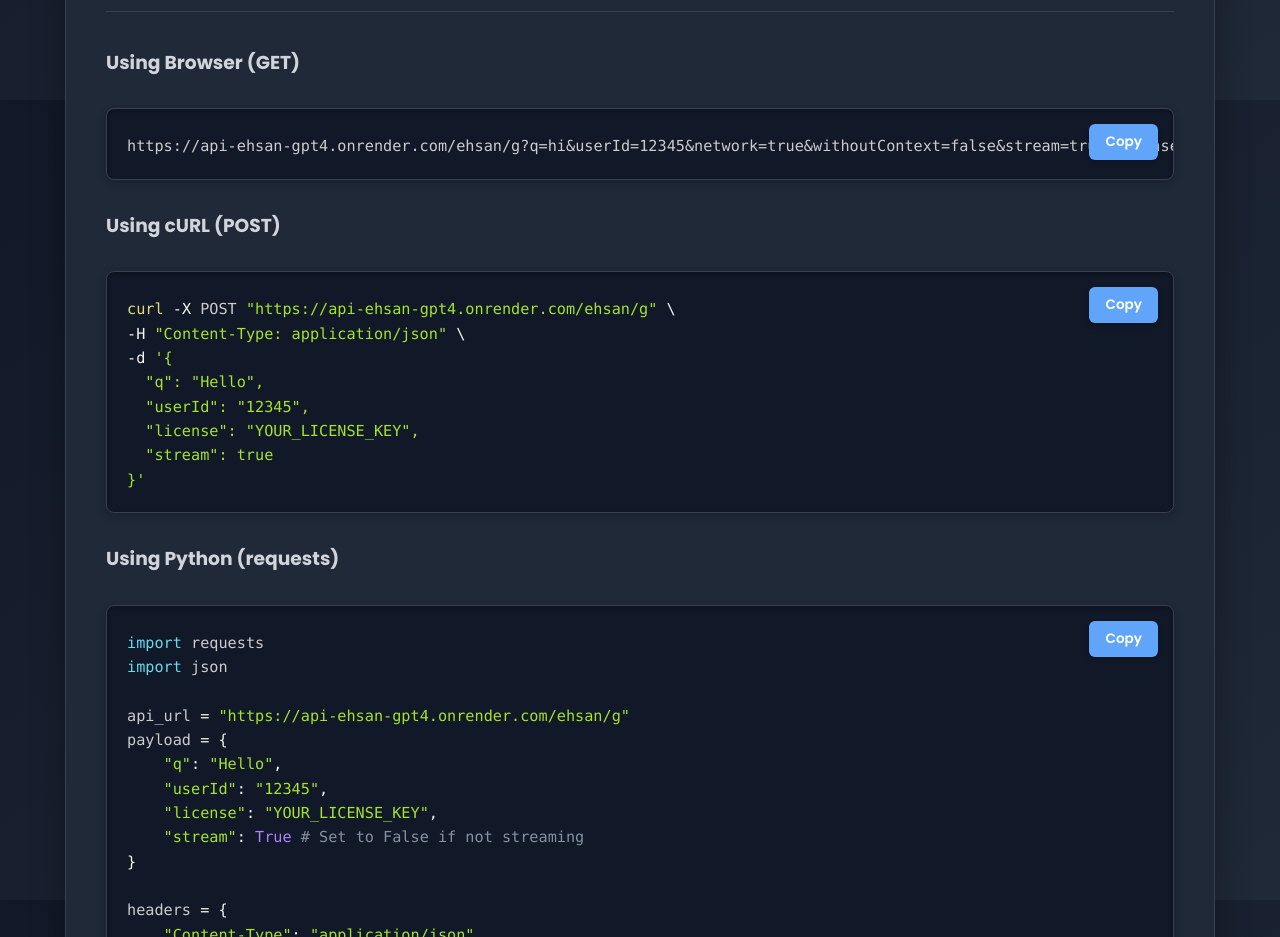
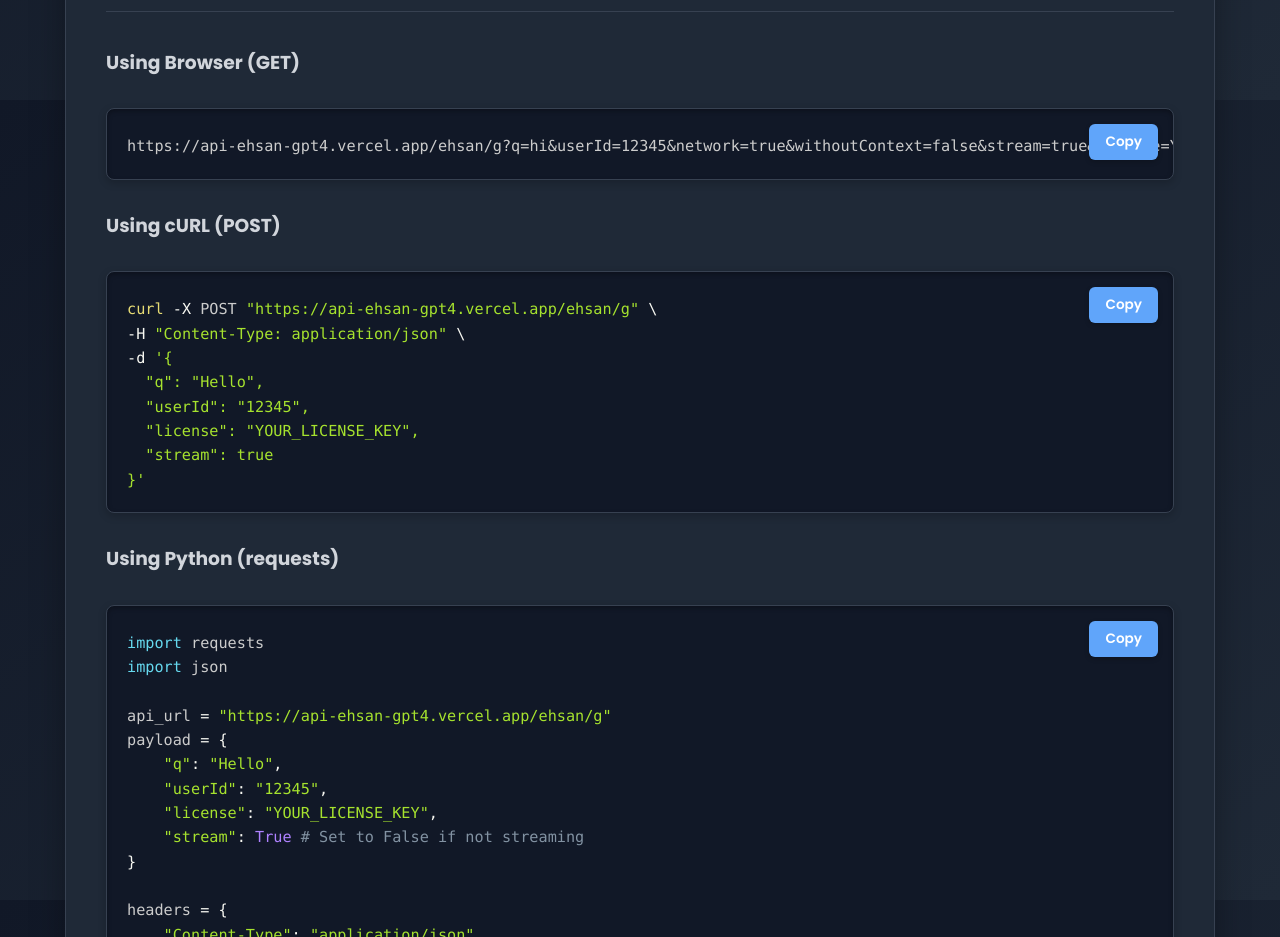
Before and after one commit to TssHack/duc, a plain HTML site: page index.html in a window 1280 px wide. Shown: the part 1500-2437 px from the top of the page. Drawn offline with nearby package versions, Linux system fonts and the light colour scheme.

Commit message:
Update index.html

```diff
--- a/index.html
+++ b/index.html
@@ -420,13 +420,13 @@
         <h3>Using Browser (GET)</h3>
         <div class="code-block">
             <button class="copy-btn" onclick="copyToClipboard(this)" aria-label="Copy code">Copy</button>
-            <pre><code id="get-example" class="language-uri">https://api-ehsan-gpt4.onrender.com/ehsan/g?q=hi&userId=12345&network=true&withoutContext=false&stream=true&license=YOUR_LICENSE_KEY</code></pre>
+            <pre><code id="get-example" class="language-uri">https://api-ehsan-gpt4.vercel.app/ehsan/g?q=hi&userId=12345&network=true&withoutContext=false&stream=true&license=YOUR_LICENSE_KEY</code></pre>
         </div>
 
         <h3>Using cURL (POST)</h3>
         <div class="code-block">
             <button class="copy-btn" onclick="copyToClipboard(this)" aria-label="Copy code">Copy</button>
-            <pre><code id="curl-example" class="language-bash">curl -X POST "https://api-ehsan-gpt4.onrender.com/ehsan/g" \
+            <pre><code id="curl-example" class="language-bash">curl -X POST "https://api-ehsan-gpt4.vercel.app/ehsan/g" \
 -H "Content-Type: application/json" \
 -d '{
   "q": "Hello",
@@ -442,7 +442,7 @@
              <pre><code id="python-example" class="language-python">import requests
 import json
 
-api_url = "https://api-ehsan-gpt4.onrender.com/ehsan/g"
+api_url = "https://api-ehsan-gpt4.vercel.app/ehsan/g"
 payload = {
     "q": "Hello",
     "userId": "12345",
@@ -491,7 +491,7 @@ except json.JSONDecodeError:
         <div class="code-block">
             <button class="copy-btn" onclick="copyToClipboard(this)" aria-label="Copy code">Copy</button>
             <pre><code id="php-example" class="language-php">&lt;?php
-$url = "https://api-ehsan-gpt4.onrender.com/ehsan/g";
+$url = "https://api-ehsan-gpt4.vercel.app/ehsan/g";
 $data = [
     "q" => "Hello",
     "userId" => "12345",
```
